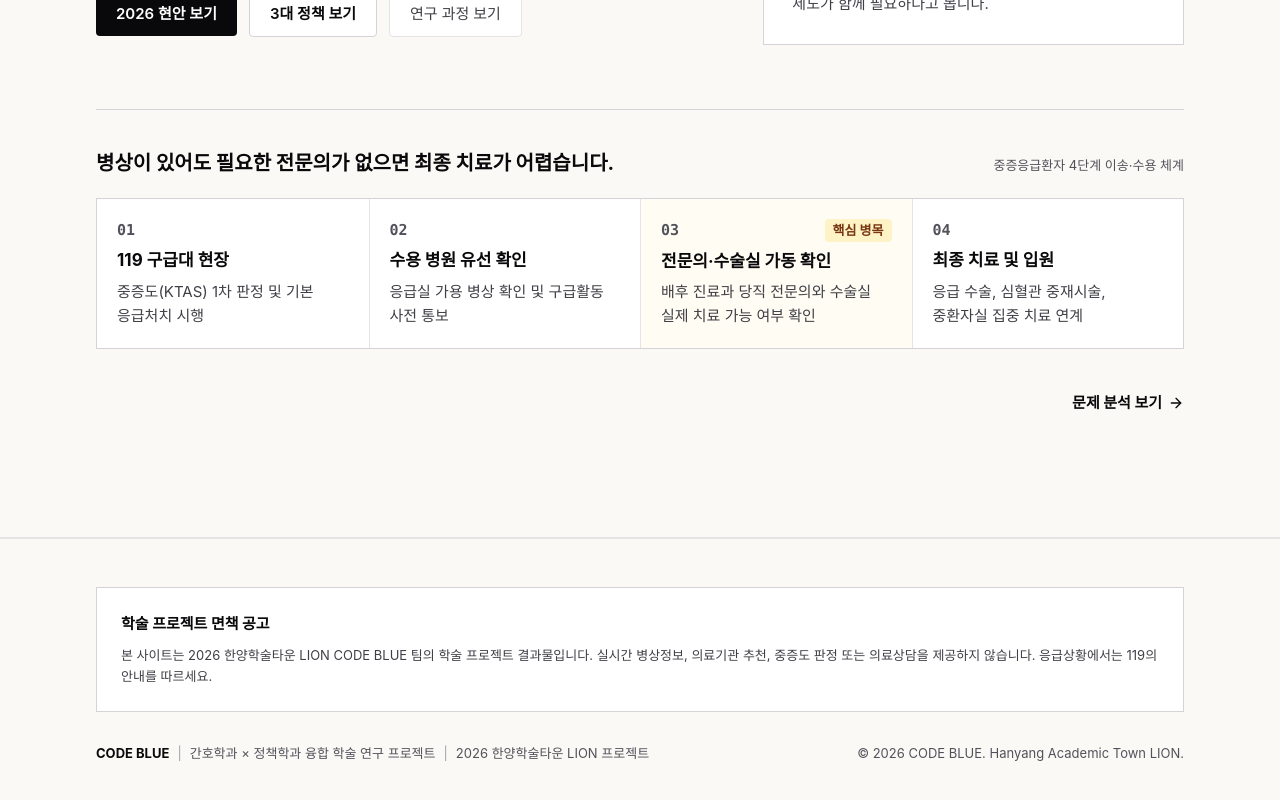
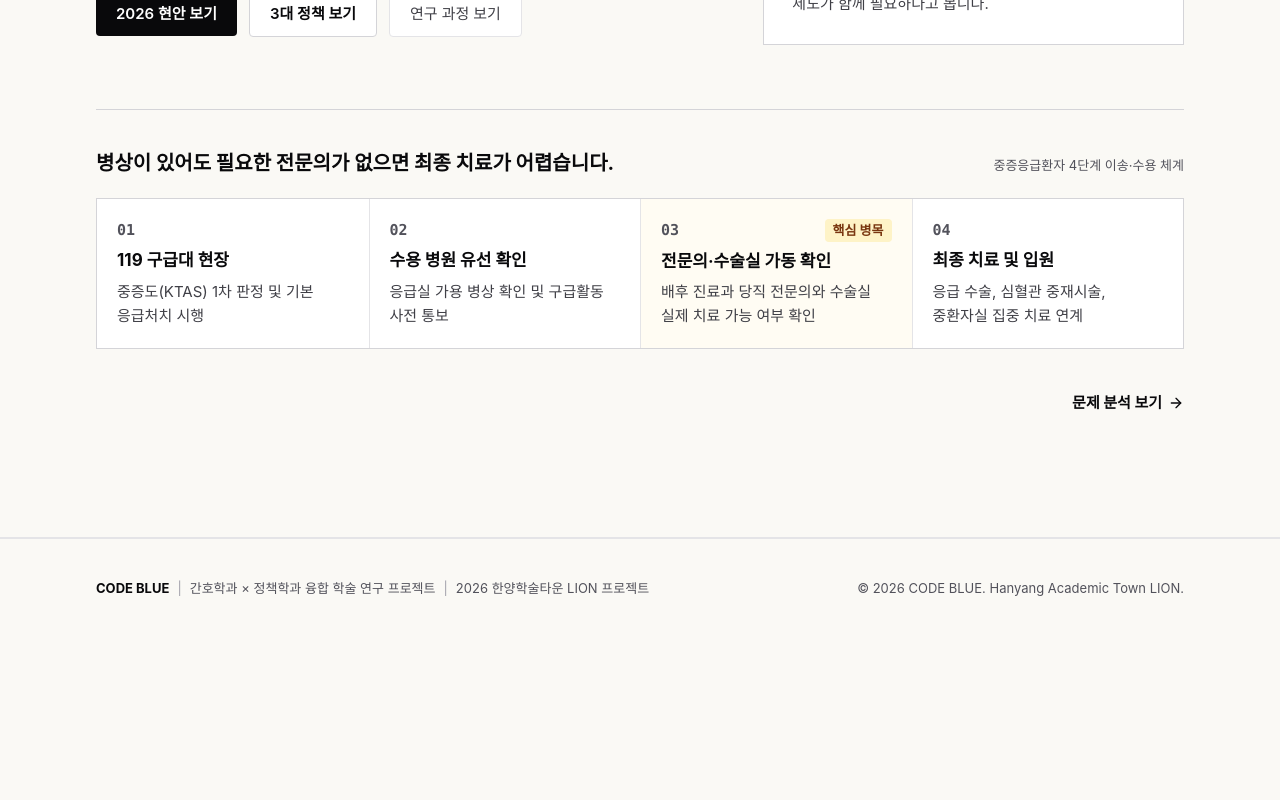
Before and after one commit to yenakr/study, a React (Vite) app: page / in a window 1280 px wide. Shown: the part 555-1355 px from the top of the page. After the commit the page ends 1194 px from the top, so only its background shows below. Built offline with nearby package versions, Linux system fonts and the light colour scheme; the HTML template or start-up script is replaced by a standard one; a web font is replaced by a local one.

Commit message:
refactor: remove unnecessary academic disclaimer box from footer

```diff
--- a/src/components/Footer.jsx
+++ b/src/components/Footer.jsx
@@ -3,19 +3,9 @@ import { PROJECT_CONFIG } from '../config';
 
 export default function Footer() {
   return (
-    <footer className="bg-[#FAF9F5] text-zinc-600 py-12 border-t border-zinc-200 font-sans text-left">
-      <div className="max-w-6xl mx-auto px-4 sm:px-6 lg:px-8 space-y-6">
-
-        {/* Mandatory Academic Disclaimer */}
-        <div className="p-6 border border-zinc-300 bg-white text-[13px] text-zinc-700 leading-relaxed space-y-2">
-          <span className="font-bold text-zinc-950 block text-[15px]">학술 프로젝트 면책 공고</span>
-          <p className="break-keep">
-            {PROJECT_CONFIG.footerDisclaimer}
-          </p>
-        </div>
-
-        {/* Footer Meta */}
-        <div className="pt-2 flex flex-col sm:flex-row sm:items-baseline justify-between gap-3 text-[13px] text-zinc-600">
+    <footer className="bg-[#FAF9F5] text-zinc-600 py-10 border-t border-zinc-200 font-sans text-left">
+      <div className="max-w-6xl mx-auto px-4 sm:px-6 lg:px-8">
+        <div className="flex flex-col sm:flex-row sm:items-baseline justify-between gap-3 text-[13px] text-zinc-600">
           <div className="break-keep">
             <span className="font-bold text-zinc-950">{PROJECT_CONFIG.teamName}</span>
             <span className="mx-2 text-zinc-400">|</span>
@@ -27,7 +17,6 @@ export default function Footer() {
             © 2026 CODE BLUE. Hanyang Academic Town LION.
           </div>
         </div>
-
       </div>
     </footer>
   );
--- a/src/config.js
+++ b/src/config.js
@@ -30,7 +30,5 @@ export const PROJECT_CONFIG = {
     "CODE BLUE 웹사이트"
   ],
 
-  footerDisclaimer: "본 사이트는 2026 한양학술타운 LION CODE BLUE 팀의 학술 프로젝트 결과물입니다. 실시간 병상정보, 의료기관 추천, 중증도 판정 또는 의료상담을 제공하지 않습니다. 응급상황에서는 119의 안내를 따르세요.",
-
   pdfFileName: "CODE_BLUE_중증응급환자_이송지연_개선_최종정책제안서.pdf"
 };
```
